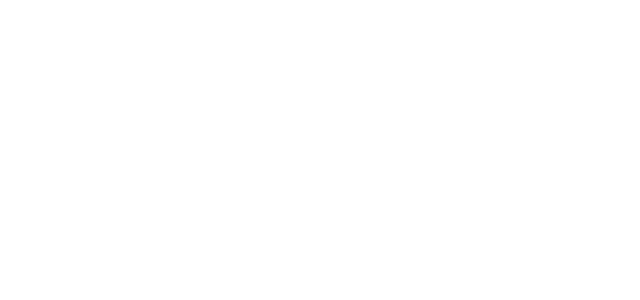
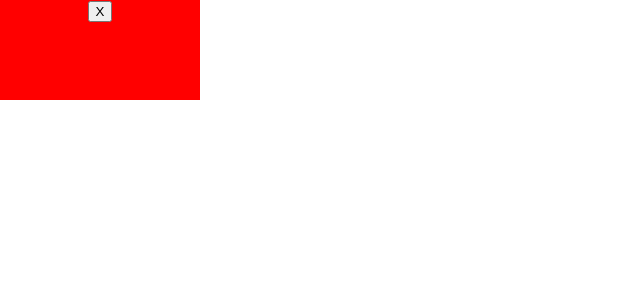
Before and after one commit to PatrickSontag/react_forms, a React (Create React App) app: page / in a window 1280 px wide. Shown: the top 300 px of the page, without its empty margins (0-640 px from the left). Built offline with nearby package versions, Linux system fonts and the light colour scheme.

Commit message:
colored box

```diff
--- a/src/Box.css
+++ b/src/Box.css
@@ -0,0 +1,3 @@
+/* .Box {
+
+} */
--- a/src/Box.js
+++ b/src/Box.js
@@ -1,9 +1,17 @@
 import './Box.css';
 
-function Box() {
+function Box(props) {
+  const { boxHeight, boxWidth, boxColor } = props;
   return (
-    <div className="Box">
-
+    <div className="Box" style={{
+      // height: "200px",
+      // width: "100px",
+      // backgroundColor: "green"
+      height: boxHeight,
+      width: boxWidth,
+      backgroundColor: boxColor
+      }}>
+      <button>X</button>
     </div>
   );
 }
--- a/src/BoxList.js
+++ b/src/BoxList.js
@@ -8,7 +8,11 @@
     console.log(state);
     return (
         <div className="BoxList">
-            <Box />
+            <Box
+                boxHeight="100px"
+                boxWidth="200px"
+                boxColor="red"
+                />
             <NewBoxForm />
         </div>
     );
```
